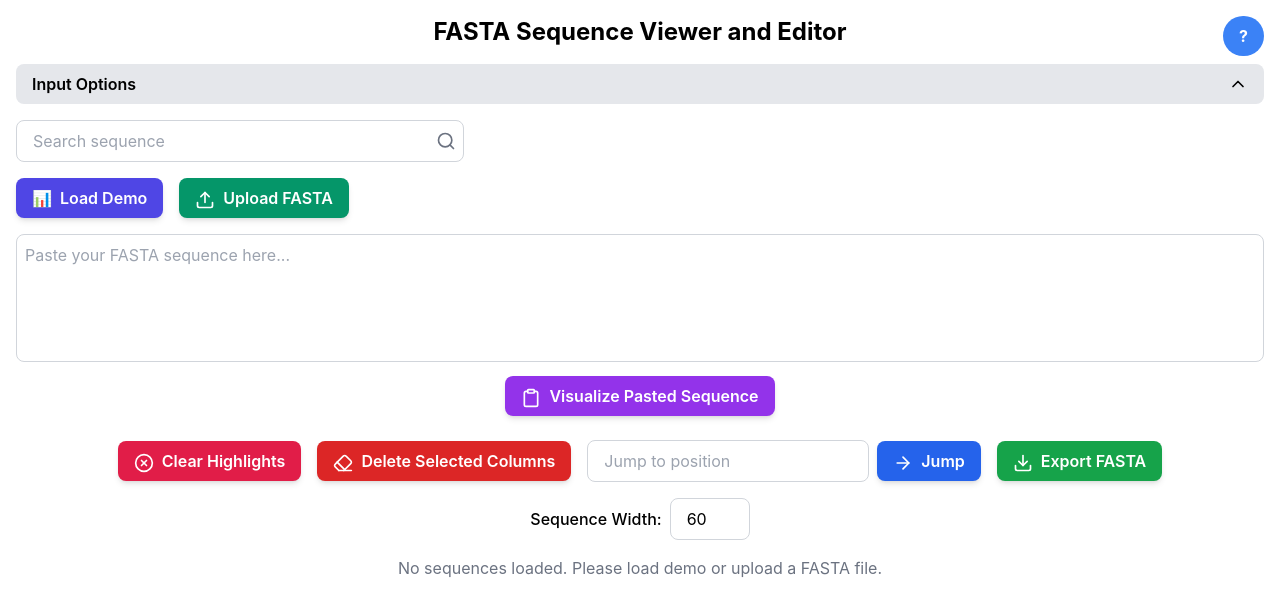
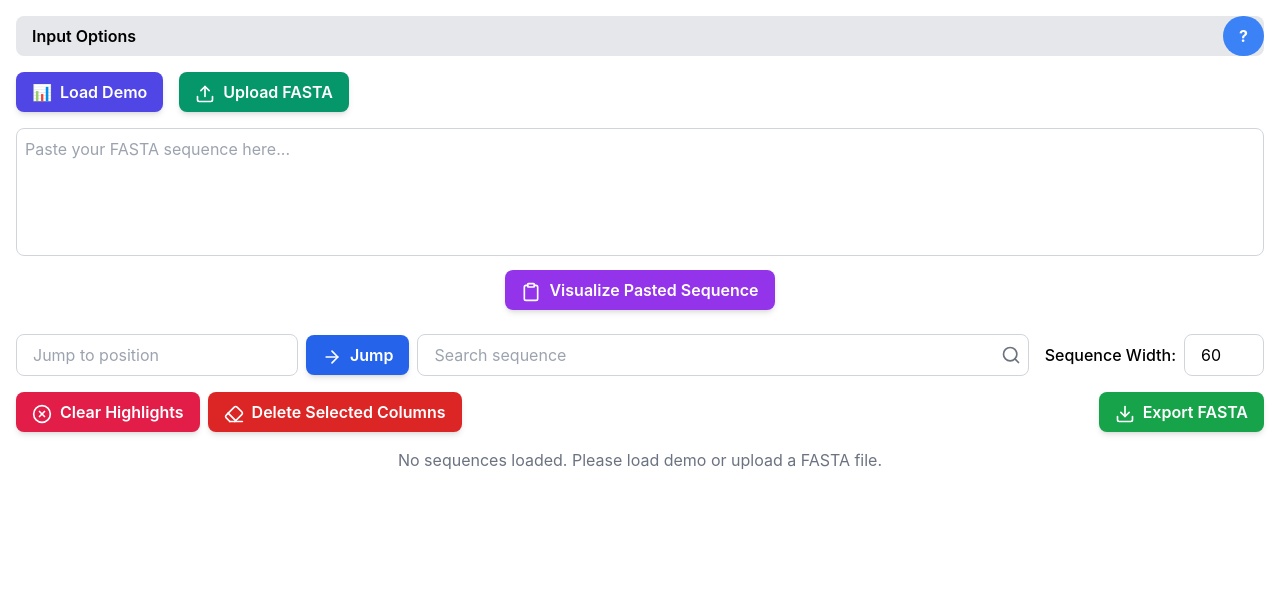
Before and after one commit to xuzhougeng/simple-msa-viewer, a React (Create React App) app: page / in a window 1280 px wide. Shown: the top 616 px of the page. Built offline with nearby package versions, Linux system fonts and the light colour scheme.

Commit message:
auto_coder_121_chat_action.yml_178b89e183d4b6d80388498f38168866

```diff
--- a/src/FASTAViewer.js
+++ b/src/FASTAViewer.js
@@ -382,7 +382,6 @@ AANG010710 -----------------------MLSH-----------CFA-----------------YQAVTAPC---
 
     return (
 <div className="p-4">
-            <h2 className="text-2xl font-bold mb-4">FASTA Sequence Viewer and Editor</h2>
     <div className="mb-4">
         <button
             onClick={() => setIsInputExpanded(!isInputExpanded)}
@@ -391,27 +390,6 @@ AANG010710 -----------------------MLSH-----------CFA-----------------YQAVTAPC---
             <span className="font-semibold">Input Options</span>
             {isInputExpanded ? <ChevronUp size={20} /> : <ChevronDown size={20} />}
         </button>
-            </div>
-            <div className="mb-4 flex flex-wrap items-center gap-4">
-                <div className="flex-grow max-w-md">
-                    <div className="relative">
-                        <input
-                            type="text"
-                            value={searchTerm}
-                            onChange={(e) => setSearchTerm(e.target.value)}
-                            onKeyPress={(e) => {
-                                if (e.key === 'Enter') {
-                                    handleSearch();
-                                }
-                            }}
-                            placeholder="Search sequence"
-                            className="w-full border border-gray-300 rounded-lg py-2 px-4 focus:outline-none focus:ring-2 focus:ring-blue-500"
-                        />
-                        <button onClick={handleSearch} className="absolute right-2 top-1/2 transform -translate-y-1/2 text-gray-500 hover:text-blue-600">
-                            <Search size={20} />
-                        </button>
-                    </div>
-                </div>
     </div>
     {isInputExpanded && (
         <div className="mb-6 space-y-4">
@@ -448,16 +426,8 @@ AANG010710 -----------------------MLSH-----------CFA-----------------YQAVTAPC---
             </div>
         </div>
     )}
-            <div className="mb-4 flex flex-wrap items-center gap-4 justify-center">
-                <button onClick={clearHighlights} className="bg-rose-600 hover:bg-rose-700 text-white font-semibold py-2 px-4 rounded-lg shadow-md transition duration-300 ease-in-out transform hover:scale-105">
-                    <XCircle size={20} className="inline mr-2" />
-                    Clear Highlights
-                </button>
-                <button onClick={deleteSelectedColumns} className="bg-red-600 hover:bg-red-700 text-white font-semibold py-2 px-4 rounded-lg shadow-md transition duration-300 ease-in-out transform hover:scale-105">
-                    <Eraser size={20} className="inline mr-2" />
-                    Delete Selected Columns
-                </button>
-                <div className="flex items-center space-x-2">
+    <div className="mb-4 flex flex-wrap items-center gap-4 justify-between">
+        <div className="flex items-center space-x-2 flex-grow">
             <input
                 type="number"
                 value={jumpPosition}
@@ -477,15 +447,24 @@ AANG010710 -----------------------MLSH-----------CFA-----------------YQAVTAPC---
                 <ArrowRight size={20} className="inline mr-2" />
                 Jump
             </button>
+            <div className="relative flex-grow">
+                <input
+                    type="text"
+                    value={searchTerm}
+                    onChange={(e) => setSearchTerm(e.target.value)}
+                    onKeyPress={(e) => {
+                        if (e.key === 'Enter') {
+                            handleSearch();
+                        }
+                    }}
+                    placeholder="Search sequence"
+                    className="w-full border border-gray-300 rounded-lg py-2 px-4 focus:outline-none focus:ring-2 focus:ring-blue-500"
+                />
+                <button onClick={handleSearch} className="absolute right-2 top-1/2 transform -translate-y-1/2 text-gray-500 hover:text-blue-600">
+                    <Search size={20} />
+                </button>
             </div>
-                <button
-                    onClick={downloadFasta}
-                    className="bg-green-600 hover:bg-green-700 text-white font-semibold py-2 px-4 rounded-lg shadow-md transition duration-300 ease-in-out transform hover:scale-105"
-                    disabled={sequences.length === 0}
-                >
-                    <Download size={20} className="inline mr-2" />
-                    Export FASTA
-                </button>
+        </div>
         <div className="flex items-center space-x-2">
             <label htmlFor="sequenceWidth" className="font-medium">Sequence Width:</label>
             <input
@@ -503,6 +482,26 @@ AANG010710 -----------------------MLSH-----------CFA-----------------YQAVTAPC---
                 min="1"
             />
         </div>
+    </div>
+    <div className="mb-4 flex flex-wrap items-center gap-4 justify-between">
+        <div>
+            <button onClick={clearHighlights} className="bg-rose-600 hover:bg-rose-700 text-white font-semibold py-2 px-4 rounded-lg shadow-md transition duration-300 ease-in-out transform hover:scale-105">
+                <XCircle size={20} className="inline mr-2" />
+                Clear Highlights
+            </button>
+            <button onClick={deleteSelectedColumns} className="ml-2 bg-red-600 hover:bg-red-700 text-white font-semibold py-2 px-4 rounded-lg shadow-md transition duration-300 ease-in-out transform hover:scale-105">
+                <Eraser size={20} className="inline mr-2" />
+                Delete Selected Columns
+            </button>
+        </div>
+        <button
+            onClick={downloadFasta}
+            className="bg-green-600 hover:bg-green-700 text-white font-semibold py-2 px-4 rounded-lg shadow-md transition duration-300 ease-in-out transform hover:scale-105"
+            disabled={sequences.length === 0}
+        >
+            <Download size={20} className="inline mr-2" />
+            Export FASTA
+        </button>
     </div>
             {sequences.length > 0 ? (
                 <>
```
Lines whose indentation alone changed are shown as unchanged.
